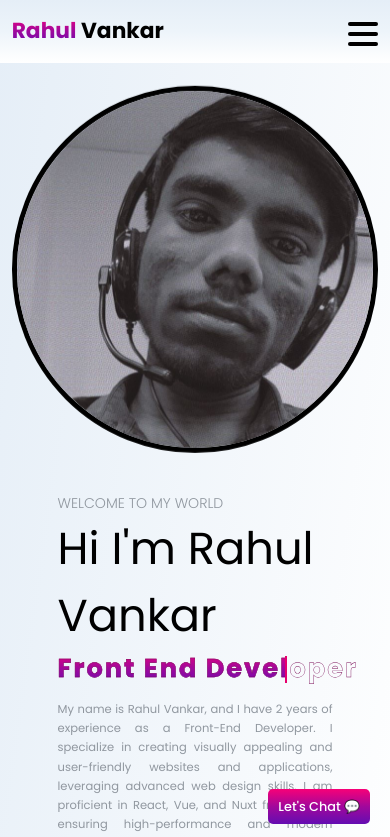
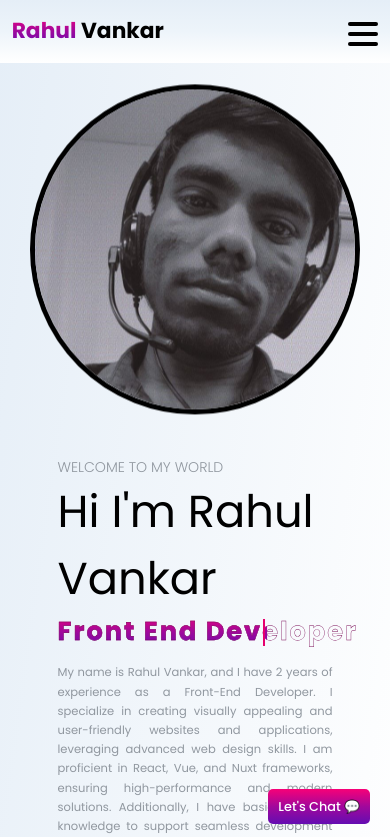
Before and after one commit to Rahulvankar/protfolio, a React (Create React App) app: page / in a window 390 px wide. Shown: the top 837 px of the page. Built offline with nearby package versions, Linux system fonts and the light colour scheme.

Commit message:
Add files via upload

```diff
--- a/src/main.css
+++ b/src/main.css
@@ -1079,7 +1079,8 @@ footer{
         display: none;
     }
     .img-hero img{
-        width: 100%;
+        width: 90%;
+        margin: auto;
     }
     .text-animate{
         width: 23.8rem;
```
